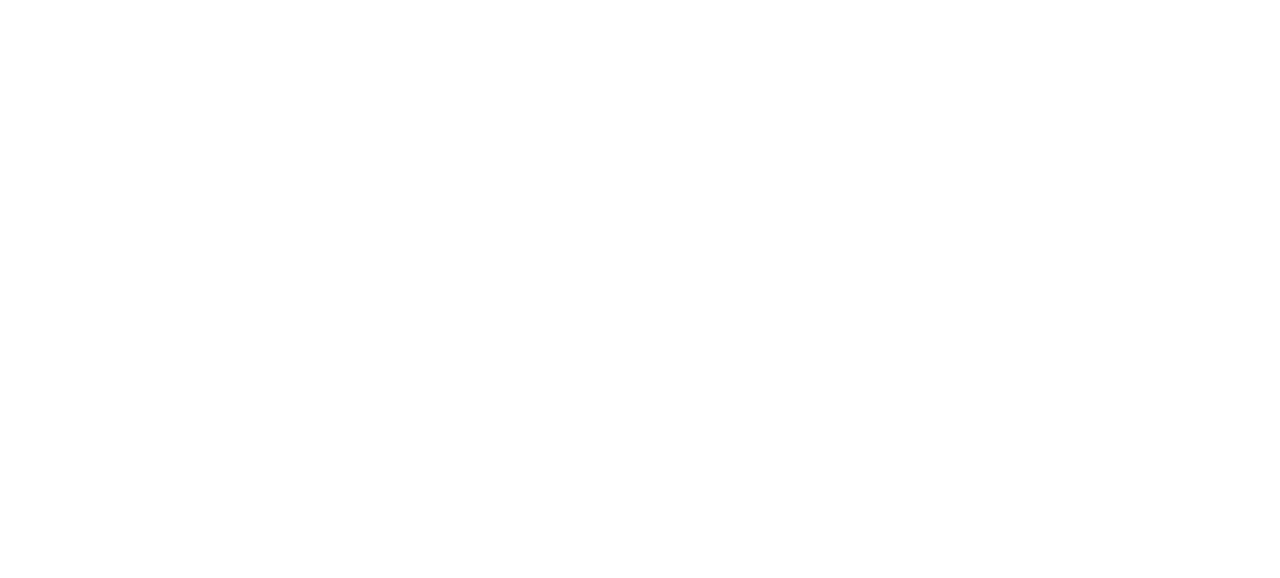
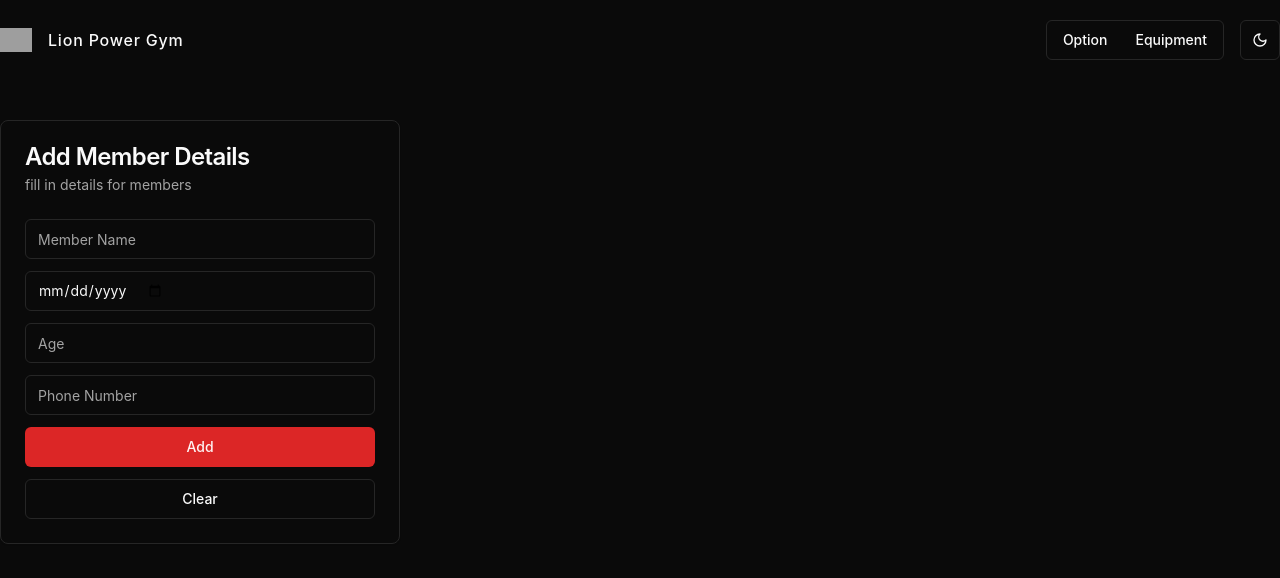
Before and after one commit to senethmendis/lion-power-gym, a React (Vite) app in the folder client/: page /members/add in a window 1280 px wide. Before the commit this address had no page. Shown: the top 578 px of the page. Built offline with nearby package versions, Linux system fonts and the light colour scheme; no server answers; grey boxes are pictures that could not be loaded.

Commit message:
add member from added , some errors and layouts fixed in menubar , section and checkbox ,useCreateMember hook added.

```diff
--- a/client/package.json
+++ b/client/package.json
@@ -10,6 +10,7 @@
     "preview": "vite preview"
   },
   "dependencies": {
+    "@radix-ui/react-checkbox": "^1.1.3",
     "@radix-ui/react-dropdown-menu": "^2.1.2",
     "@radix-ui/react-label": "^2.1.0",
     "@radix-ui/react-menubar": "^1.1.2",
--- a/client/src/App.jsx
+++ b/client/src/App.jsx
@@ -35,7 +35,7 @@
 						element={<EditMember />}
 					/>
 					<Route
-						path="/members/addMembers"
+						path="/members/add"
 						element={<AddMembers />}
 					/>
 				</Route>
--- a/client/src/components/common/MenuBar.jsx
+++ b/client/src/components/common/MenuBar.jsx
@@ -28,7 +28,7 @@
 						<Link to={"/equipments"}>Equipments</Link>
 					</MenubarItem>
 					<MenubarItem>
-						<Link to={"/addMember"}>Add Member</Link>
+						<Link to={"/add"}>Add Member</Link>
 					</MenubarItem>
 
 					<MenubarSeparator />
--- a/client/src/components/common/Section.jsx
+++ b/client/src/components/common/Section.jsx
@@ -1,11 +1,12 @@
 import React from "react";
 
-const Section = ({ children }) => {
-  return (
-    <section className="py-2 sm:py-4 md:py-10 px-3 sm:px-3 lg:px-0">
-      {children}
-    </section>
-  );
+const Section = ({ children, className }) => {
+	return (
+		<section
+			className={`${className} py-2 sm:py-4 md:py-10 px-3 sm:px-3 lg:px-0 flex flex-col gap-3`}>
+			{children}
+		</section>
+	);
 };
 
 export default Section;
--- /dev/null
+++ b/client/src/components/ui/checkbox.jsx
@@ -0,0 +1,22 @@
+import * as React from "react"
+import * as CheckboxPrimitive from "@radix-ui/react-checkbox"
+import { Check } from "lucide-react"
+
+import { cn } from "@/lib/utils"
+
+const Checkbox = React.forwardRef(({ className, ...props }, ref) => (
+  <CheckboxPrimitive.Root
+    ref={ref}
+    className={cn(
+      "peer h-4 w-4 shrink-0 rounded-sm border border-primary ring-offset-background focus-visible:outline-none focus-visible:ring-2 focus-visible:ring-ring focus-visible:ring-offset-2 disabled:cursor-not-allowed disabled:opacity-50 data-[state=checked]:bg-primary data-[state=checked]:text-primary-foreground",
+      className
+    )}
+    {...props}>
+    <CheckboxPrimitive.Indicator className={cn("flex items-center justify-center text-current")}>
+      <Check className="h-4 w-4" />
+    </CheckboxPrimitive.Indicator>
+  </CheckboxPrimitive.Root>
+))
+Checkbox.displayName = CheckboxPrimitive.Root.displayName
+
+export { Checkbox }
--- /dev/null
+++ b/client/src/hooks/useCreateMember.js
@@ -0,0 +1,25 @@
+import axios from "axios";
+import { useCallback, useState } from "react";
+
+const useCreateMember = (url) => {
+	const [member, setMember] = useState({});
+	const [loading, setLoading] = useState(false);
+
+	const makeRequest = useCallback(
+		async (requestData) => {
+			setLoading(true);
+			try {
+				const res = await axios.post(url, requestData);
+				setMember(res.data);
+				setLoading(false);
+			} catch (error) {
+				console.error(error);
+			}
+		},
+		[url]
+	);
+
+	return { makeRequest, member, loading };
+};
+
+export default useCreateMember;
--- a/client/src/pages/layout/layout.jsx
+++ b/client/src/pages/layout/layout.jsx
@@ -7,7 +7,9 @@
 	return (
 		<main className="w-full h-screen max-w-[1280px] mx-auto">
 			{/* header */}
-      <ThemeProvider defaultTheme="dark" storageKey="vite-ui-theme">
+			<ThemeProvider
+				defaultTheme="dark"
+				storageKey="vite-ui-theme">
 				<Header />
 				{/* children for all the other pages */}
 				<Outlet />
--- a/client/src/pages/members/AddMembers.jsx
+++ b/client/src/pages/members/AddMembers.jsx
@@ -1,147 +1,103 @@
 import React, { useEffect, useState } from "react";
 import Section from "@/components/common/Section";
 import { useParams } from "react-router-dom";
-import { Card, CardContent, CardDescription, CardHeader } from "@/components/ui/card";
+import {
+	Card,
+	CardContent,
+	CardDescription,
+	CardHeader,
+	CardTitle,
+} from "@/components/ui/card";
 import { Switch } from "@/components/ui/switch";
 import { Label } from "@/components/ui/label";
 import { Input } from "@/components/ui/input";
 import axios from "axios";
 import { Button } from "@/components/ui/button";
+import { useForm } from "react-hook-form";
+import useCreateMember from "@/hooks/useCreateMember";
+import { Loader2 } from "lucide-react";
 
-const addMembers = () => {
-	const { id } = useParams();
-
-	const [editable, setEditable] = useState(true);
-
-	const memberData = [];
-	// {
-	// 	accessCard: false,
-	// 	age: 0,
-	// 	birthday: null,
-	// 	id: "",
-	// 	name: "",
-	// 	phoneNumber: "",
-	// 	registeredDate: "",
-	// 	_id: "",
-	// }in
-
-	const makeEditable = () => {
-		setEditable(!editable);
+const AddMembers = () => {
+	const payLoad = {
+		MemberName: "",
+		MemberBirthday: "",
+		MemberAge: "",
+		MemberPhoneNumber: "",
 	};
+	const { makeRequest, member, loading } = useCreateMember(
+		import.meta.env.VITE_BASE_URL + "/members"
+	);
+	const [isLoading, setIsLoading] = useState(false);
+	const { register, handleSubmit } = useForm({
+		defaultValues: payLoad,
+	});
 
 	return (
 		<Section>
-			<Card>
+			<Card className="max-w-[400px]">
 				<CardHeader>
-					<section className="flex w-full justify-between">
-						<div>
-							<h1 className="text-2xl">Edit Member Details</h1>
-							<CardDescription>User Id : {id}</CardDescription>
-						</div>
-						<div>
-							<Button onClick={makeEditable}>Edit</Button>
-						</div>
-					</section>
+					<CardTitle>Add Member Details</CardTitle>
+					<CardDescription>fill in details for members</CardDescription>
 				</CardHeader>
-				{IsLoading ? (
-					<p>Loading .... </p>
-				) : (
+
 				<CardContent>
 					<form
-							onSubmit={() => console.log("form submit")}
-							className="grid gap-3">
-							<div className="grid w-full max-w-sm items-center gap-2">
-								<Label htmlFor="name">Name</Label>
+						onSubmit={handleSubmit(async (data) => {
+							await makeRequest({
+								name: data.MemberName,
+								birthday: data.MemberBirthday,
+								age: data.MemberAge,
+								phoneNumber: data.MemberPhoneNumber,
+							});
+							setIsLoading(false);
+						})}
+						className="flex flex-col gap-3">
 						<Input
 							type="text"
-									id="name"
-									placeholder="Name"
-									value={memberData.name || ""}
-									onChange={(e) => console.log(e.target.value)}
-									disabled={editable}
+							placeholder="Member Name"
+							{...register("MemberName", {
+								required: "Member name required!",
+							})}
 						/>
-							</div>
-							<div className="grid w-full max-w-sm items-center gap-2">
-								<Label htmlFor="age">Age</Label>
 						<Input
-									type="text"
-									id="age"
-									placeholder="age"
-									value={memberData.age || ""}
-									onChange={(e) => console.log(e.target.value)}
-									disabled={editable}
+							type="date"
+							placeholder="BOD"
+							{...register("MemberBirthday", {
+								required: "Birthday required!",
+							})}
 						/>
-							</div>
-							<div className="grid w-full max-w-sm items-center gap-2">
-								<Label htmlFor="phone">Phone Number</Label>
+						<Input
+							type="number"
+							placeholder="Age"
+							{...register("MemberAge", {
+								required: "Age required!",
+							})}
+						/>
 						<Input
 							type="tel"
-									id="phone"
-									placeholder="phone"
-									value={memberData.phoneNumber || ""}
-									onChange={(e) => console.log(e.target.value)}
-									disabled={editable}
+							placeholder="Phone Number"
+							{...register("MemberPhoneNumber", {
+								required: "Phone Number required!",
+							})}
 						/>
-							</div>
-							<div className="flex items-center space-x-2 my-3">
-								<Switch
-									id="access-card"
-									checked={memberData.accessCard}
-									onChange={(e) => console.log(e.target.value)}
-									disabled={editable}
-								/>
-								<Label htmlFor="access-card">Access Card</Label>
-							</div>
-
-							{/* calender component */}
-							<div className="grid w-full max-w-sm items-center gap-2">
-								<Label htmlFor="birthday">Birthday</Label>
-								<input
-									type="date"
-									id="birthday"
-									name="birthday"
-									className="p-2 rounded-sm"
-									onChange={(e) => console.log(e.target.value)}
-									value={
-										memberData.birthday && !isNaN(new Date(memberData.birthday).getTime())
-											? new Date(memberData.birthday).toISOString().split("T")[0]
-											: ""
-									}
-									disabled={editable}
-								/>
-							</div>
-							<div className="grid w-full max-w-sm items-center gap-2">
-								<Label htmlFor="birthday">Registerded Date</Label>
-								<input
-									type="date"
-									id="birthday"
-									name="birthday"
-									className="p-2 rounded-sm"
-									onChange={(e) => console.log(e.target.value)}
-									value={
-										memberData.birthday && !isNaN(new Date(memberData.birthday).getTime())
-											? new Date(memberData.birthday).toISOString().split("T")[0]
-											: ""
-									}
-									disabled={editable}
-								/>
-							</div>
-							{!editable && (
-								<div className="grid w-full grid-cols-2 max-w-sm items-center gap-4 mt-10">
-									<Button type={"submit"}>Save</Button>
+						<Button type="submit">
+							{" "}
+							{isLoading ? (
+								<Loader2 className="animate-spin" />
+							) : (
+								"Add"
+							)}{" "}
+						</Button>
 						<Button
-										type={"reset"}
+							type="reset"
 							variant="outline">
 							Clear
 						</Button>
-								</div>
-							)}
 					</form>
 				</CardContent>
-				)}
 			</Card>
 		</Section>
 	);
 };
 
-export default addMembers;
+export default AddMembers;
--- a/client/src/pages/members/Members.jsx
+++ b/client/src/pages/members/Members.jsx
@@ -7,6 +7,7 @@
 import { Link } from "react-router-dom";
 import axios from "axios";
 import useGetMemberList from "@/hooks/useGetMembersList";
+import { Button } from "@/components/ui/button";
 
 const Members = () => {
 	const tableHeads = [
@@ -23,13 +24,21 @@
 
 	return (
 		<Section>
+			<Link
+				to={"/members/add"}
+				className="p-3 bg-red-500 w-32 rounded-md">
+				Add Members
+			</Link>
+
 			<ModulerTable
 				tableHeads={tableHeads}
 				tableTitle={"Members"}>
 				{members.memberData?.map((member, i) => (
 					<TableRow key={i}>
 						<TableCell className="font-medium">{member.name}</TableCell>
-						<TableCell>{new Date(member.birthday).toISOString().split("T")[0]}</TableCell>
+						<TableCell>
+							{new Date(member.birthday).toISOString().split("T")[0]}
+						</TableCell>
 						<TableCell>{member.age}</TableCell>
 						<TableCell>{member.phoneNumber}</TableCell>
 						<TableCell>
--- a/package.json
+++ b/package.json
@@ -5,6 +5,7 @@
     "dev": "concurrently \"npm run server\" \"npm run client\""
   },
   "dependencies": {
-    "concurrently": "^9.0.1"
+    "concurrently": "^9.0.1",
+    "react-hook-form": "^7.54.1"
   }
 }
```
Also changed, not shown: 2 other files (tests, documents, lock files or other folders). Lines whose indentation alone changed are shown as unchanged.
